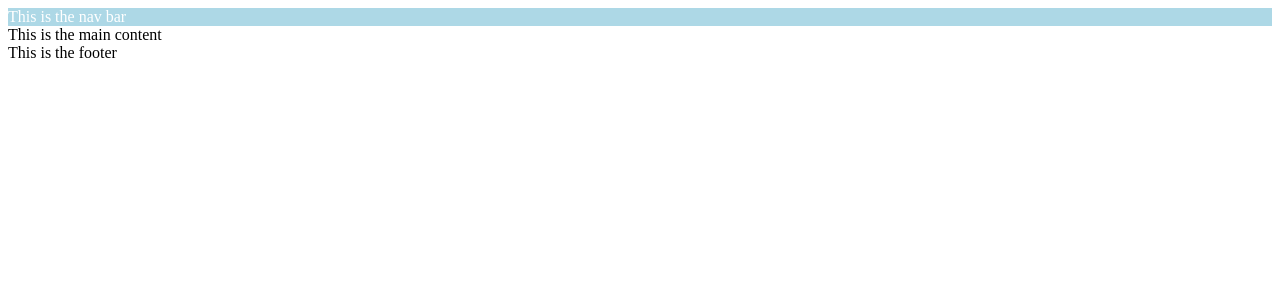
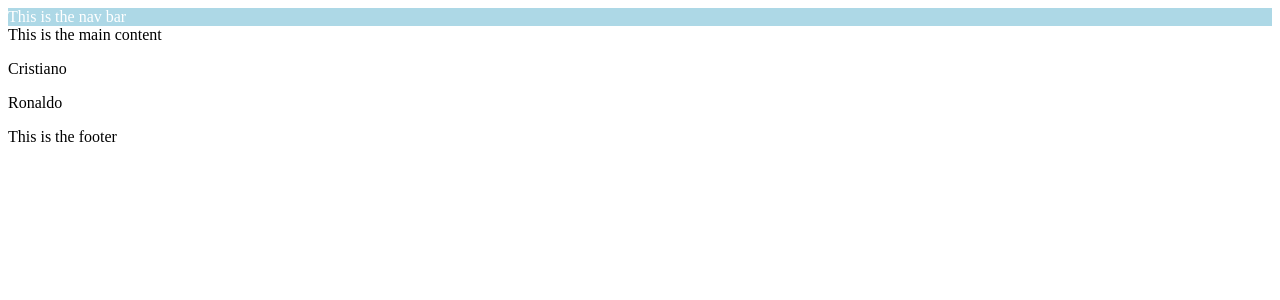
Before and after one commit to pdegrazia/react_course, a React (Create React App) app: page / in a window 1280 px wide. Shown: the top 300 px of the page. Built offline with nearby package versions, Linux system fonts and the light colour scheme.

Commit message:
from javascript to jsx

```diff
--- a/src/components/MainContent.js
+++ b/src/components/MainContent.js
@@ -1,8 +1,14 @@
 import React from 'react'
 
 function MainContent() {
+  const firstName = "Cristiano"
+  const surname = "Ronaldo";
   return(
-    <div id="mainContent">This is the main content</div>
+    <div>
+      <div id="mainContent">This is the main content</div>
+      <p>{firstName}</p>
+      <p>{surname}</p>
+    </div>
   );
 }
 
```
